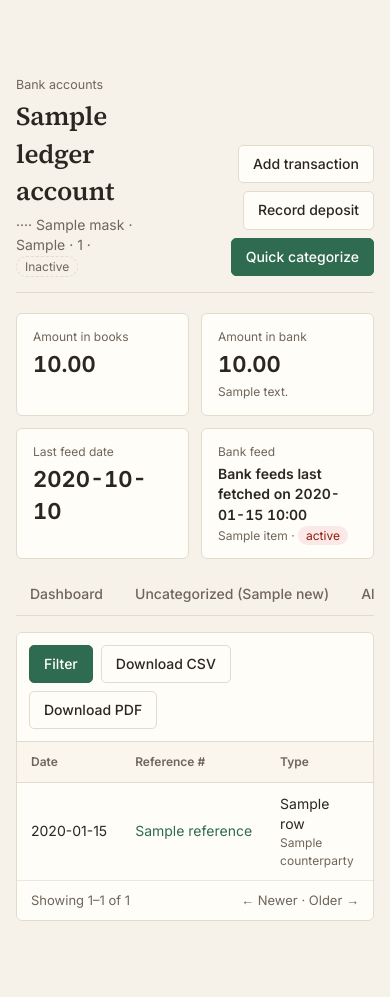
After one commit to Blz989/dnb-books, a Django app: template banking/templates/banking/account_detail.html in a window 390 px wide. The commit adds this page. Run offline with Django 5.2, Linux system fonts and the light colour scheme; the template is opened without the code that fills it: most values are stand-ins (such as "Sample title", 1, 10 or a date in 2020); parts of the project's set-up code (start-up, migrations or seed data) failed here and were passed over.

Commit message:
Bank account page with dashboard, uncategorized, and register tabs
The Uncategorized tab renders the inbox through the same inbox_context() and
_inbox_table.html as the Inbox page. Inbox actions, Change, Pay bills, and
Receive payment now return to the page they came from; the next value must
be a path on this site (it previously accepted any URL). Cards scroll
sideways on phones instead of clipping wide tables. Tests for the page were
written after the view (noted as a deviation).

Co-Authored-By: Claude Opus 5.5 <noreply@anthropic.com>
Claude-Session: https://claude.ai/code/session_01PWxSiXvHJny3QL7Chc6RrT

```diff
--- a/banking/templates/banking/_catchup_form.html
+++ b/banking/templates/banking/_catchup_form.html
@@ -1,6 +1,6 @@
 {% load static %}
 <div class="card"><div class="body">
-  <form method="get" class="filters" id="pick">
+  <form method="get" class="filters" id="pick"><input type="hidden" name="next" value="{{ next }}">
     <label>{% if kind == "vendor" %}Vendor{% else %}Customer{% endif %}
       <select name="{{ kind }}"><option value="">Choose a {{ kind }}</option>
         {% for p in parties %}<option value="{{ p.pk }}"{% if party and party.pk == p.pk %} selected{% endif %}>{{ p.name }}</option>{% endfor %}</select></label>
@@ -9,7 +9,7 @@
     {% if rows %}<button type="submit" name="fill" value="1" class="btn">Fill oldest first</button>{% endif %}
   </form>
 </div></div>
-<form method="post" id="catchup-form" data-bank="{{ bank_amount }}">{% csrf_token %}
+<form method="post" id="catchup-form" data-bank="{{ bank_amount }}">{% csrf_token %}<input type="hidden" name="next" value="{{ next }}">
   <input type="hidden" name="token" value="{{ token }}">
   <input type="hidden" name="{{ kind }}" value="{{ party.pk|default:'' }}">
   <div class="card">
--- /dev/null
+++ b/banking/templates/banking/account_detail.html
@@ -0,0 +1,75 @@
+{% extends "core/base.html" %}
+{% load static %}
+{% block title %}{{ account.ledger_account.name }}{% endblock %}
+{% block breadcrumb %}<div class="crumb"><a href="{% url 'banking:accounts' %}">Bank accounts</a></div>{% endblock %}
+{% block page_title %}{{ account.ledger_account.name }}{% endblock %}
+{% block page_subtitle %}<div class="sub">{% if account.mask %}···· {{ account.mask }} · {% endif %}{{ account.get_kind_display }} · {{ account.ledger_account.number }}{% if not account.is_active %} · <span class="tag ns">Inactive</span>{% endif %}</div>{% endblock %}
+{% block page_actions %}
+<a class="btn" href="{% url 'books:journal-new' %}">Add transaction</a>
+<a class="btn" href="{% url 'sales:deposit-new' %}">Record deposit</a>
+<a class="btn primary" href="{% url 'banking:inbox' %}?account={{ account.pk }}">Quick categorize</a>
+{% endblock %}
+{% block content %}
+<div class="kpis bank-tiles">
+  <div class="kpi"><div class="l">Amount in books</div><div class="v{% if books < 0 %} neg{% endif %}">{{ books|floatformat:"2g" }}</div>{% if account.is_liability %}<div class="note">Owed</div>{% endif %}</div>
+  <div class="kpi"><div class="l">Amount in bank</div><div class="v">{% if bank.value is not None %}{{ bank.value|floatformat:"2g" }}{% else %}<span class="dash">—</span>{% endif %}</div><div class="note">{{ bank.note }}</div></div>
+  <div class="kpi"><div class="l">Last feed date</div><div class="v">{% if counts.last_feed %}{{ counts.last_feed|date:"Y-m-d" }}{% else %}<span class="dash">None yet</span>{% endif %}</div></div>
+  <div class="kpi"><div class="l">Bank feed</div>
+    {% if item %}
+      <div class="v small">{% if item.last_sync_at %}Bank feeds last fetched on {{ item.last_sync_at|date:"Y-m-d H:i" }}{% else %}Not synced yet{% endif %}</div>
+      <div class="note">{{ item.institution_name }}{% if item.status != "OK" %} · <span class="tag overdue">{{ item.get_status_display }}</span>{% endif %}</div>
+      {% if is_admin %}<form method="post" action="{% url 'banking:sync-now' item.pk %}">{% csrf_token %}<input type="hidden" name="next" value="{{ request.get_full_path }}"><button type="submit" class="btn small">Sync now</button></form>{% endif %}
+    {% else %}
+      <div class="v small">File import</div>
+      <div class="note"><a href="{% url 'banking:import-file' account.pk %}">Import statement</a></div>
+    {% endif %}
+  </div>
+</div>
+
+<div class="tabs" role="navigation" aria-label="Account views">
+  <a href="?tab=dashboard"{% if tab == "dashboard" %} class="on" aria-current="page"{% endif %}>Dashboard</a>
+  <a href="?tab=uncategorized"{% if tab == "uncategorized" %} class="on" aria-current="page"{% endif %}>Uncategorized ({{ counts.new }})</a>
+  <a href="?tab=all"{% if tab == "all" %} class="on" aria-current="page"{% endif %}>All transactions</a>
+</div>
+
+{% if tab == "dashboard" %}
+<div class="section-h">Activity summary</div>
+<div class="tiles activity">
+  <div class="tile"><span class="tile-desc">Last import</span><span class="tile-name">{% if counts.last_import %}{{ counts.last_import|date:"Y-m-d H:i" }}{% else %}No file imported{% endif %}</span><a href="{% url 'banking:import-file' account.pk %}">Import statement</a></div>
+  <div class="tile"><span class="tile-desc">Last reconciliation</span><span class="tile-name">{% if last_rec %}{{ last_rec.statement_date|date:"Y-m-d" }}{% else %}Never{% endif %}</span><a href="{% url 'banking:reconcile-start' account.pk %}">Reconcile</a></div>
+  <div class="tile"><span class="tile-desc">Transaction rules</span><span class="tile-name">{{ rules }} active</span><a href="{% url 'banking:rules' %}">Rules</a></div>
+</div>
+<script src="{% static 'core/charts.js' %}" defer></script>
+<div class="bank-dash">
+  <div>{% include "core/_chart.html" with chart_title="Closing balance, last 30 days" chart_sub="Ledger balance at the end of each day" svg=chart_svg rows=chart_rows head=chart_head %}</div>
+  <div class="bank-counts">
+    <div class="kpi"><div class="l">Total uncategorized</div><div class="v"><a href="?tab=uncategorized">{{ counts.new }}</a></div><div class="note">Bank rows waiting for you</div></div>
+    <div class="kpi"><div class="l">Total recognized</div><div class="v">{{ counts.recognized }}</div><div class="note">Matched or booked from the bank</div></div>
+  </div>
+</div>
+<div class="section-h">Recent transactions</div>
+<div class="card">
+  {% include "banking/_register_table.html" with rows=recent page=None %}
+  <div class="foot"><span></span><a href="?tab=all">View more →</a></div>
+</div>
+
+{% elif tab == "uncategorized" %}
+<div class="card">
+  <div class="filters"><span class="grow">{% if status == "EXCLUDED" %}Excluded rows. Restore one to send it back for categorizing.{% else %}From the bank statement. Confirm a suggestion, or choose what it is.{% endif %}</span>
+    {% if status == "EXCLUDED" %}<a class="btn" href="?tab=uncategorized">Hide excluded</a>{% else %}<a class="btn" href="?tab=uncategorized&amp;status=EXCLUDED">Show excluded</a>{% endif %}</div>
+  {% include "banking/_inbox_table.html" %}
+</div>
+
+{% else %}
+<div class="card">
+  <form method="get" class="filters"><input type="hidden" name="tab" value="all">
+    {{ form.non_field_errors }}
+    {% for field in form %}<label>{{ field.label }} {{ field }}{% for error in field.errors %}<span class="field-error">{{ error }}</span>{% endfor %}</label>{% endfor %}
+    <button type="submit" class="btn primary">Filter</button>
+    <a class="btn" href="{% url 'reports:bank-register' %}?{{ export_query }}&amp;format=csv">Download CSV</a>
+    <a class="btn" href="{% url 'reports:bank-register' %}?{{ export_query }}&amp;format=pdf" target="_blank" rel="noopener">Download PDF</a>
+  </form>
+  {% if rows is not None %}{% include "banking/_register_table.html" %}{% endif %}
+</div>
+{% endif %}
+{% endblock %}
--- a/banking/templates/banking/accounts.html
+++ b/banking/templates/banking/accounts.html
@@ -10,7 +10,7 @@
     <tbody>
     {% for r in rows %}
       <tr>
-        <td><strong>{{ r.account.ledger_account.name }}</strong>{% if r.account.mask %} <span class="dash">···· {{ r.account.mask }}</span>{% endif %}{% if not r.account.is_active %} <span class="tag ns">Inactive</span>{% endif %}
+        <td><a href="{% url 'banking:account-detail' r.account.pk %}"><strong>{{ r.account.ledger_account.name }}</strong></a>{% if r.account.mask %} <span class="dash">···· {{ r.account.mask }}</span>{% endif %}{% if not r.account.is_active %} <span class="tag ns">Inactive</span>{% endif %}
           <div class="on-hand">{{ r.account.ledger_account.number }}</div></td>
         <td>{{ r.account.get_kind_display }}</td>
         <td>{% if r.item %}{{ r.item.institution_name }}
--- a/banking/templates/banking/inbox_change.html
+++ b/banking/templates/banking/inbox_change.html
@@ -4,7 +4,7 @@
 {% block page_subtitle %}<div class="sub">{{ txn.date|date:"Y-m-d" }} · {{ txn.description }} · <strong>{{ txn.amount|floatformat:"2g" }}</strong> · {{ txn.bank_account.ledger_account.name }}</div>{% endblock %}
 {% block content %}
 {% if errors %}<div class="banner error"><div>{% for e in errors %}<div>{{ e }}</div>{% endfor %}</div></div>{% endif %}
-<form method="post">{% csrf_token %}
+<form method="post">{% csrf_token %}<input type="hidden" name="next" value="{{ next }}">
   <input type="hidden" name="token" value="{{ token }}">
   <h2 style="margin-top:0">Match to something already in the books</h2>
   <div class="card">
--- a/banking/urls.py
+++ b/banking/urls.py
@@ -1,12 +1,13 @@
 from django.urls import path
 
-from .views import accounts, checks, inbox, reconcile, transfers
+from .views import account_page, accounts, checks, inbox, reconcile, transfers
 
 app_name = "banking"
 
 urlpatterns = [
     path("", accounts.account_list, name="accounts"),
     path("new/", accounts.account_new, name="account-new"),
+    path("<int:pk>/", account_page.account_detail, name="account-detail"),
     path("<int:pk>/edit/", accounts.account_edit, name="account-edit"),
     path("<int:pk>/import/", accounts.import_file, name="import-file"),
     path("<int:pk>/import/map/", accounts.import_map, name="import-map"),
--- a/banking/views/accounts.py
+++ b/banking/views/accounts.py
@@ -254,7 +254,9 @@ def sync_now(request, pk):
     item = get_object_or_404(PlaidItem, pk=pk)
     result = sync_item(item)
     _report_sync(request, item, result)
-    return redirect(reverse("banking:accounts"))
+    back = request.POST.get("next", "")
+    # Only back to a bank account page, so the field can't send anyone off the site.
+    return redirect(back if back.startswith("/banking/") and "//" not in back else reverse("banking:accounts"))
 
 
 # ---- file import ----
--- a/core/static/core/app.css
+++ b/core/static/core/app.css
@@ -316,3 +316,19 @@ table.lots .group-h th { font-size: 11px; letter-spacing: .07em; color: var(--mu
 table.lots .out-start { border-left: 1px solid var(--border); }
 table.lots tr.lot-start td { border-top: 1px solid var(--border); }
 .tag.info { background: var(--info-bg); color: var(--info-text); }
+/* Bank account page */
+.tabs { display: flex; gap: 4px; border-bottom: 1px solid var(--border); margin: 4px 0 16px; overflow-x: auto; }
+.tabs a { padding: 9px 14px; color: var(--muted); text-decoration: none; border-bottom: 2px solid transparent; margin-bottom: -1px; white-space: nowrap; font-weight: 500; }
+.tabs a:hover { color: var(--text); }
+.tabs a.on { color: var(--accent-text); border-bottom-color: var(--accent); font-weight: 600; }
+.kpi .v.small { font-size: 14px; font-weight: 600; }
+.kpi form { margin-top: 8px; }
+.btn.small { padding: 3px 10px; font-size: 12px; }
+.tiles.activity { margin-bottom: 16px; }
+.bank-dash { display: grid; grid-template-columns: minmax(0, 2fr) minmax(200px, 1fr); gap: 12px; margin-bottom: 8px; }
+.bank-counts { display: flex; flex-direction: column; gap: 12px; }
+.bank-counts .kpi { flex: 1; }
+@media (max-width: 900px) { .bank-dash { grid-template-columns: 1fr; } }
+.tiles.activity .tile a { font-size: 13px; margin-top: 4px; }
+/* Phones: a wide table scrolls inside its card instead of being cut off. */
+@media (max-width: 900px) { .card { overflow-x: auto; } }
--- a/ledger/books_views.py
+++ b/ledger/books_views.py
@@ -228,6 +228,12 @@ def accounts(request):
             rows.append({"account": a, "balance": net if account_type in DEBIT_NORMAL else -net})
         if rows:
             groups.append({"label": GROUP_LABELS[account_type], "rows": rows})
+    from banking.models import BankAccount
+
+    bank_pages = dict(BankAccount.objects.values_list("ledger_account_id", "pk"))
+    for g in groups:
+        for r in g["rows"]:
+            r["bank_page"] = bank_pages.get(r["account"].pk)
     return render(request, "books/accounts.html", _ctx(
         "accounts", groups=groups, show_inactive=show_inactive,
         can_edit=request.user.has_perm("ledger.change_account") or is_admin(request.user),
--- a/ledger/templates/books/accounts.html
+++ b/ledger/templates/books/accounts.html
@@ -20,6 +20,7 @@
       <td class="dash">{{ r.account.get_subtype_display }}</td>
       <td class="num">{{ r.balance|floatformat:"2g" }}</td>
       <td class="nowrap">{% if not r.account.is_active %}<span class="tag ns">Inactive</span>{% endif %}
+        {% if r.bank_page %}<a class="row-link" href="{% url 'banking:account-detail' r.bank_page %}">Bank page</a>{% endif %}
         <a class="row-link" href="{% url 'reports:general-ledger' %}?account={{ r.account.pk }}">Ledger</a></td>
     </tr>
     {% endfor %}
```
Also changed, not shown: banking/templates/banking/_inbox_table.html (added, +41 -0 lines), banking/templates/banking/inbox.html (+1 -40 lines), banking/views/account_page.py (added, +103 -0 lines), banking/views/inbox.py (+29 -16 lines), docs/superpowers/plans/2026-11-04-reports-and-bank-page.md (+2 -2 lines), tests/test_bank_account_page.py (added, +200 -0 lines).
